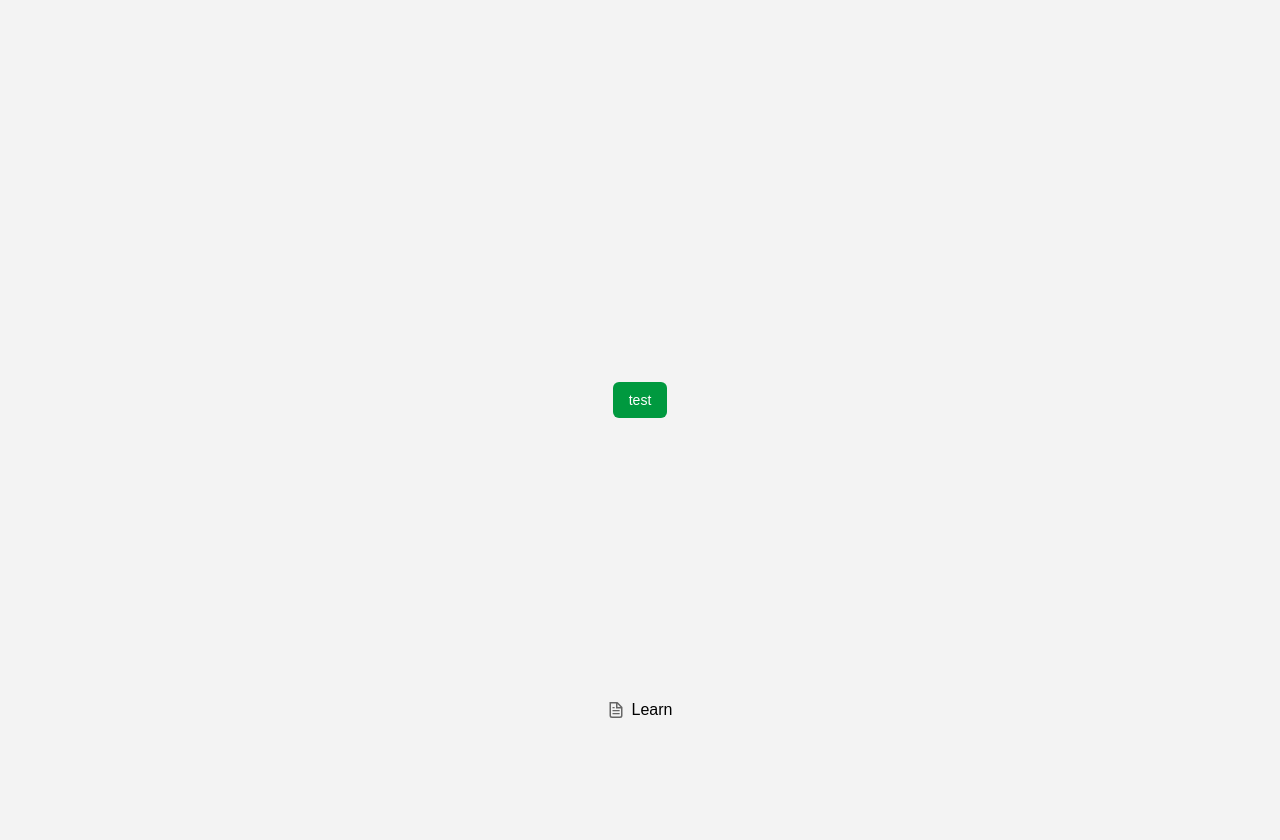
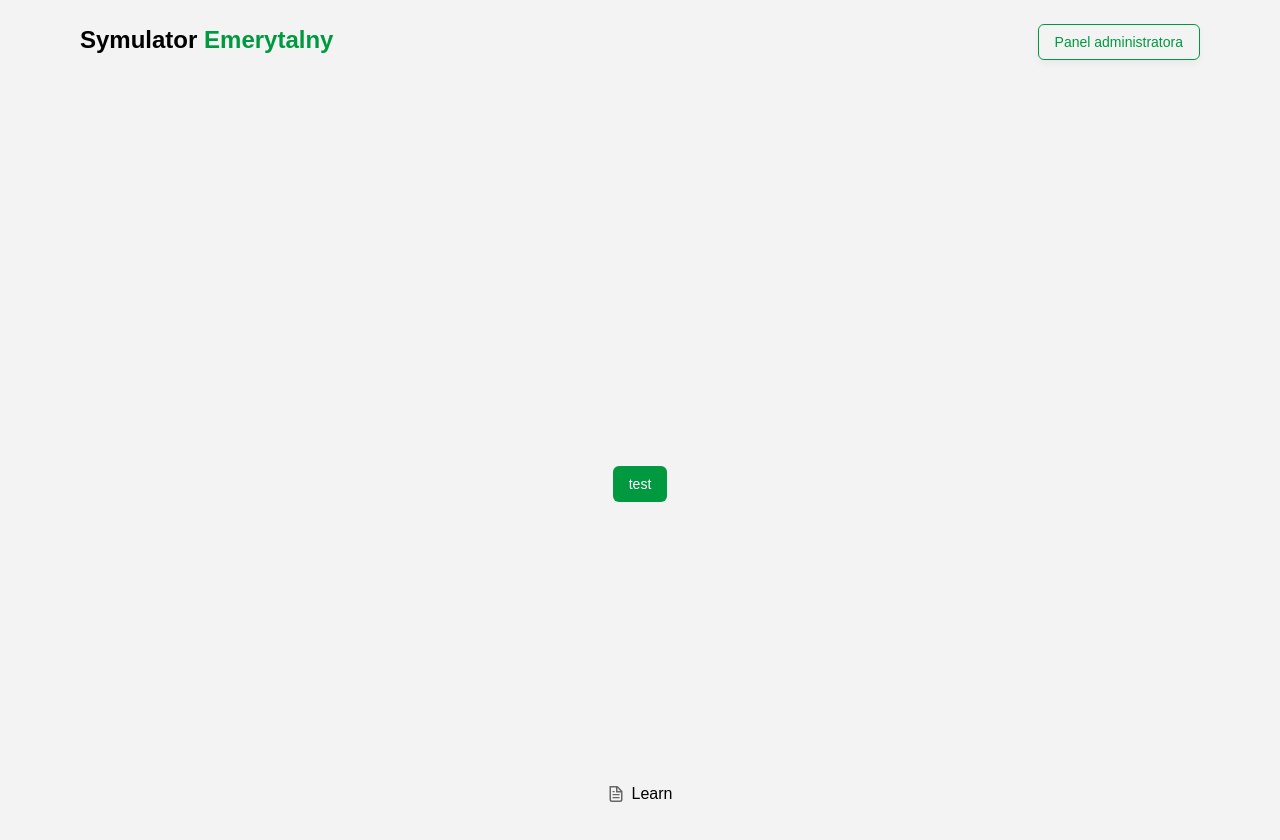
Before and after one commit to brazylijskiLuz/Web25, a Next.js app: page / in a window 1280 px wide. Shown: the top 840 px of the page. Before the commit the page ends 800 px from the top, so only its background shows below. Built offline with nearby package versions, Linux system fonts and the light colour scheme.

Commit message:
feat: header

```diff
--- /dev/null
+++ b/layout/header.tsx
@@ -0,0 +1,14 @@
+import { Button } from "@/components/ui/button";
+
+export const Header = () => {
+  return (
+    <header className="flex justify-between px-20 py-6">
+      <h2 className="text-2xl font-semibold">
+        Symulator <span className="text-primary">Emerytalny</span>
+      </h2>
+      <nav>
+        <Button variant={"outline"}>Panel administratora</Button>
+      </nav>
+    </header>
+  );
+};
--- a/src/app/layout.tsx
+++ b/src/app/layout.tsx
@@ -1,10 +1,12 @@
 import type { Metadata } from "next";
 import { Geist, Geist_Mono } from "next/font/google";
 import "./globals.css";
+import { Header } from "../../layout/header";
 
 const geistSans = Geist({
   variable: "--font-geist-sans",
   subsets: ["latin"],
+  weight: ["400", "500", "600", "700"],
 });
 
 const geistMono = Geist_Mono({
@@ -25,8 +27,9 @@ export default function RootLayout({
   return (
     <html lang="en">
       <body
-        className={`${geistSans.variable} ${geistMono.variable} antialiased`}
+        className={`${geistSans.variable} ${geistMono.variable} antialiased]`}
       >
+        <Header />
         {children}
       </body>
     </html>
--- a/src/components/ui/button.tsx
+++ b/src/components/ui/button.tsx
@@ -1,8 +1,8 @@
-import * as React from "react"
-import { Slot } from "@radix-ui/react-slot"
-import { cva, type VariantProps } from "class-variance-authority"
+import * as React from "react";
+import { Slot } from "@radix-ui/react-slot";
+import { cva, type VariantProps } from "class-variance-authority";
 
-import { cn } from "@/lib/utils"
+import { cn } from "@/lib/utils";
 
 const buttonVariants = cva(
   "inline-flex items-center justify-center gap-2 whitespace-nowrap rounded-md text-sm font-medium transition-all disabled:pointer-events-none disabled:opacity-50 [&_svg]:pointer-events-none [&_svg:not([class*='size-'])]:size-4 shrink-0 [&_svg]:shrink-0 outline-none focus-visible:border-ring focus-visible:ring-ring/50 focus-visible:ring-[3px] aria-invalid:ring-destructive/20 dark:aria-invalid:ring-destructive/40 aria-invalid:border-destructive",
@@ -13,7 +13,7 @@ const buttonVariants = cva(
         destructive:
           "bg-destructive text-white hover:bg-destructive/90 focus-visible:ring-destructive/20 dark:focus-visible:ring-destructive/40 dark:bg-destructive/60",
         outline:
-          "border bg-background shadow-xs hover:bg-accent hover:text-accent-foreground dark:bg-input/30 dark:border-input dark:hover:bg-input/50",
+          "border bg-background text-primary border-primary border-[1.5px] shadow-xs hover:bg-accent hover:text-accent-foreground dark:bg-input/30 dark:border-input dark:hover:bg-input/50",
         secondary:
           "bg-secondary text-secondary-foreground hover:bg-secondary/80",
         ghost:
@@ -34,7 +34,7 @@ const buttonVariants = cva(
       size: "default",
     },
   }
-)
+);
 
 function Button({
   className,
@@ -44,9 +44,9 @@ function Button({
   ...props
 }: React.ComponentProps<"button"> &
   VariantProps<typeof buttonVariants> & {
-    asChild?: boolean
+    asChild?: boolean;
   }) {
-  const Comp = asChild ? Slot : "button"
+  const Comp = asChild ? Slot : "button";
 
   return (
     <Comp
@@ -54,7 +54,7 @@ function Button({
       className={cn(buttonVariants({ variant, size, className }))}
       {...props}
     />
-  )
+  );
 }
 
-export { Button, buttonVariants }
+export { Button, buttonVariants };
```
